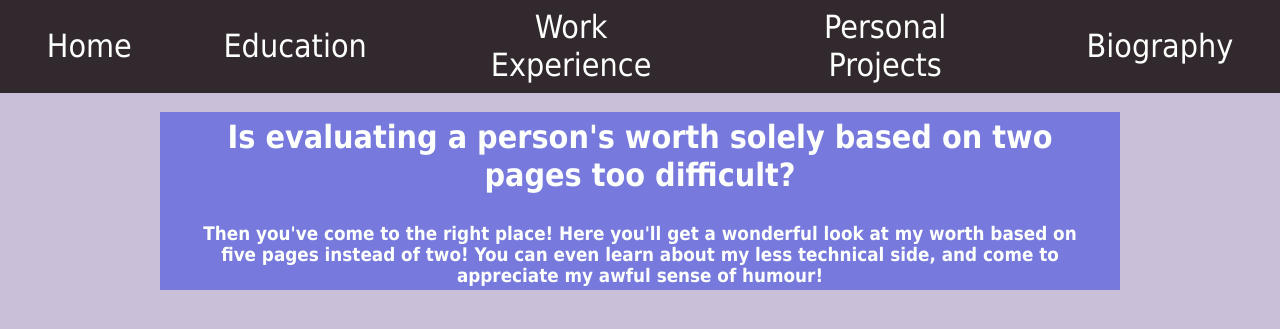
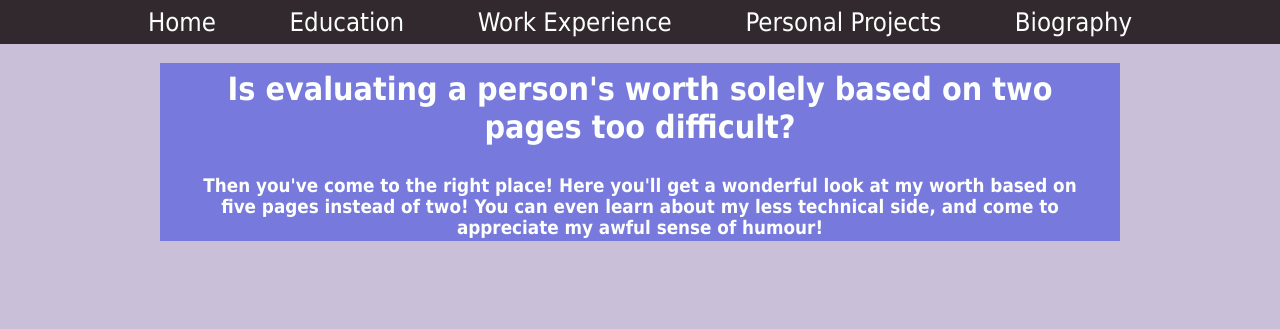
Before and after one commit to Sobhan-M/Sobhan-M.github.io, a PHP site: page / in a window 1280 px wide. Shown: the top 329 px of the page. Run offline with PHP 8.4, Linux system fonts and the light colour scheme.

Commit message:
Update template.css

```diff
--- a/Styles/template.css
+++ b/Styles/template.css
@@ -29,7 +29,7 @@ nav {
 
 nav td{
     padding: 0.2em 1.4em;
-    font-size: xx-large;
+    font-size: 2vw;
 }
 
 
```
